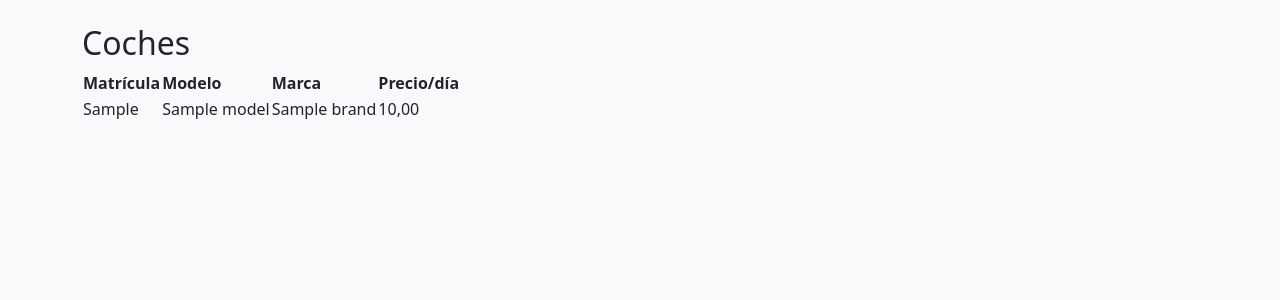
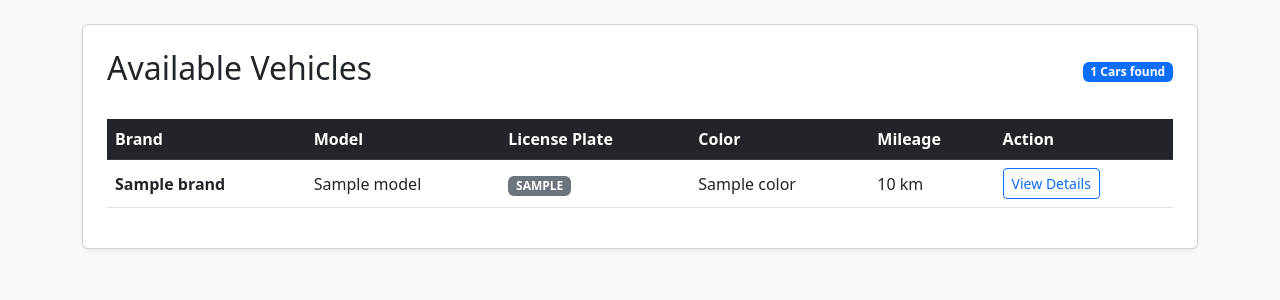
Before and after one commit to Bootcamp-IA-P6/Proyecto2_CRUD_Equipo5, a Django app: template renting/templates/renting/cars/list.html in a window 1280 px wide. Shown: the part 56-356 px from the top of the page. Run offline with Django 5.2, Linux system fonts and the light colour scheme; the template is opened without the code that fills it: values that come from a table or form of the project are taken from there, others are empty; tables that the repository leaves empty hold one stand-in row (values such as "Sample post").

Commit message:
feat: implement vehicle list page using Django templates and Bootstrap

```diff
--- a/renting/templates/renting/cars/list.html
+++ b/renting/templates/renting/cars/list.html
@@ -1,17 +1,43 @@
+<!-- templates/renting/cars/list.html -->
 {% extends 'renting/base.html' %}
 {% block content %}
-<h2>Coches</h2>
-<table>
-    <tr><th>Matrícula</th><th>Modelo</th><th>Marca</th><th>Precio/día</th></tr>
-    {% for c in cars %}
-    <tr>
-        <td>{{ c.license_plate }}</td>
-        <td>{{ c.car_model.model_name }}</td>
-        <td>{{ c.car_model.brand.name }}</td>
-        <td>{{ c.car_model.daily_price }}</td>
-    </tr>
-    {% empty %}
-    <tr><td colspan="4">Sin coches</td></tr>
-    {% endfor %}
-</table>
+<div class="card shadow-sm p-4">
+    <div class="d-flex justify-content-between align-items-center mb-4">
+        <h2>Available Vehicles</h2>
+        <span class="badge bg-primary">{{ cars|length }} Cars found</span>
+    </div>
+
+    <div class="table-responsive">
+        <table class="table table-hover align-middle">
+            <thead class="table-dark">
+                <tr>
+                    <th>Brand</th>
+                    <th>Model</th>
+                    <th>License Plate</th>
+                    <th>Color</th>
+                    <th>Mileage</th>
+                    <th>Action</th>
+                </tr>
+            </thead>
+            <tbody>
+                {% for car in cars %}
+                <tr>
+                    <td><strong>{{ car.car_model.brand.name }}</strong></td>
+                    <td>{{ car.car_model.model_name }}</td>
+                    <td><span class="badge bg-secondary text-uppercase">{{ car.license_plate }}</span></td>
+                    <td>{{ car.color.name|default:"-" }}</td>
+                    <td>{{ car.mileage|default:0 }} km</td>
+                    <td>
+                        <a href="#" class="btn btn-outline-primary btn-sm">View Details</a>
+                    </td>
+                </tr>
+                {% empty %}
+                <tr>
+                    <td colspan="6" class="text-center py-4 text-muted">No vehicles available at the moment.</td>
+                </tr>
+                {% endfor %}
+            </tbody>
+        </table>
+    </div>
+</div>
 {% endblock %}
```
